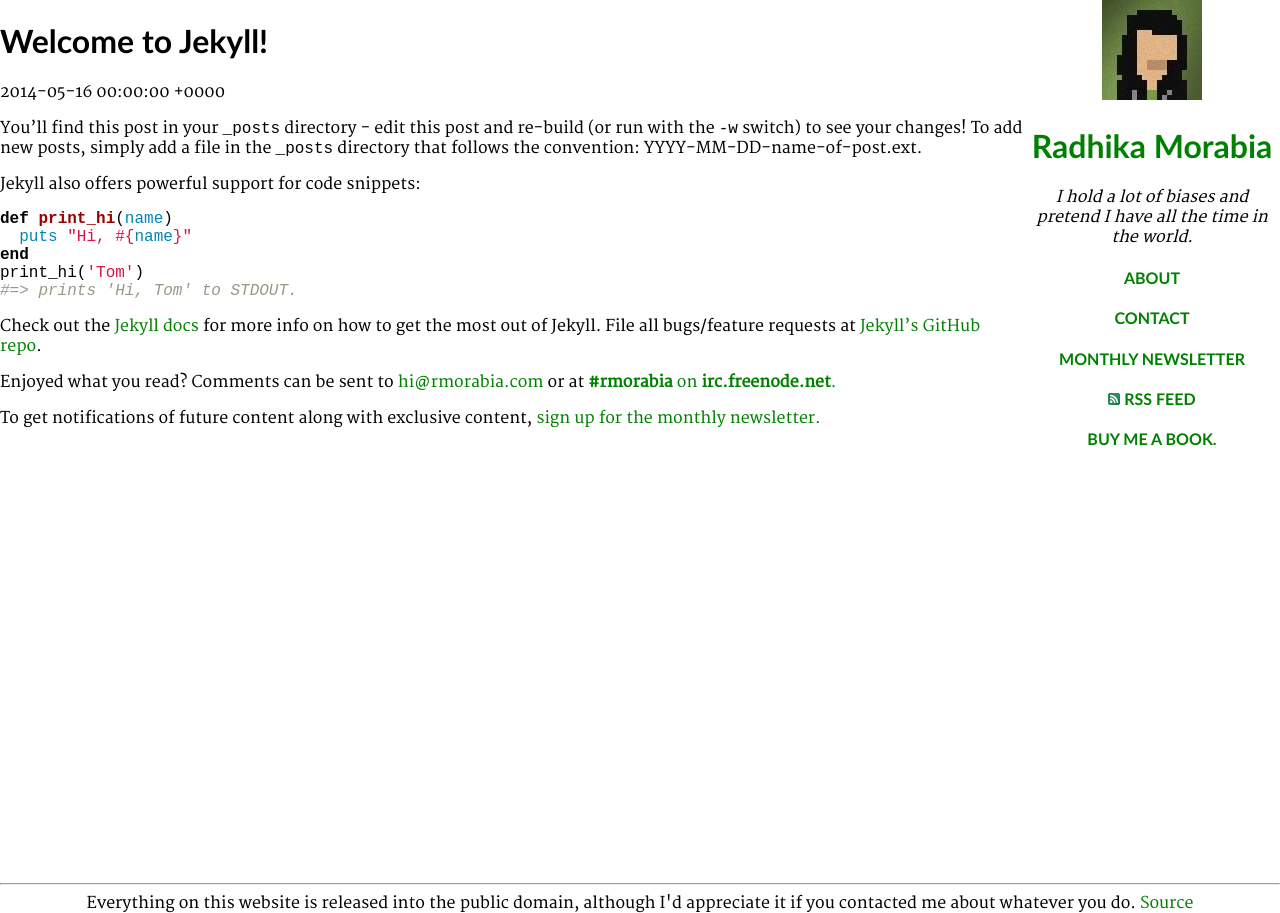
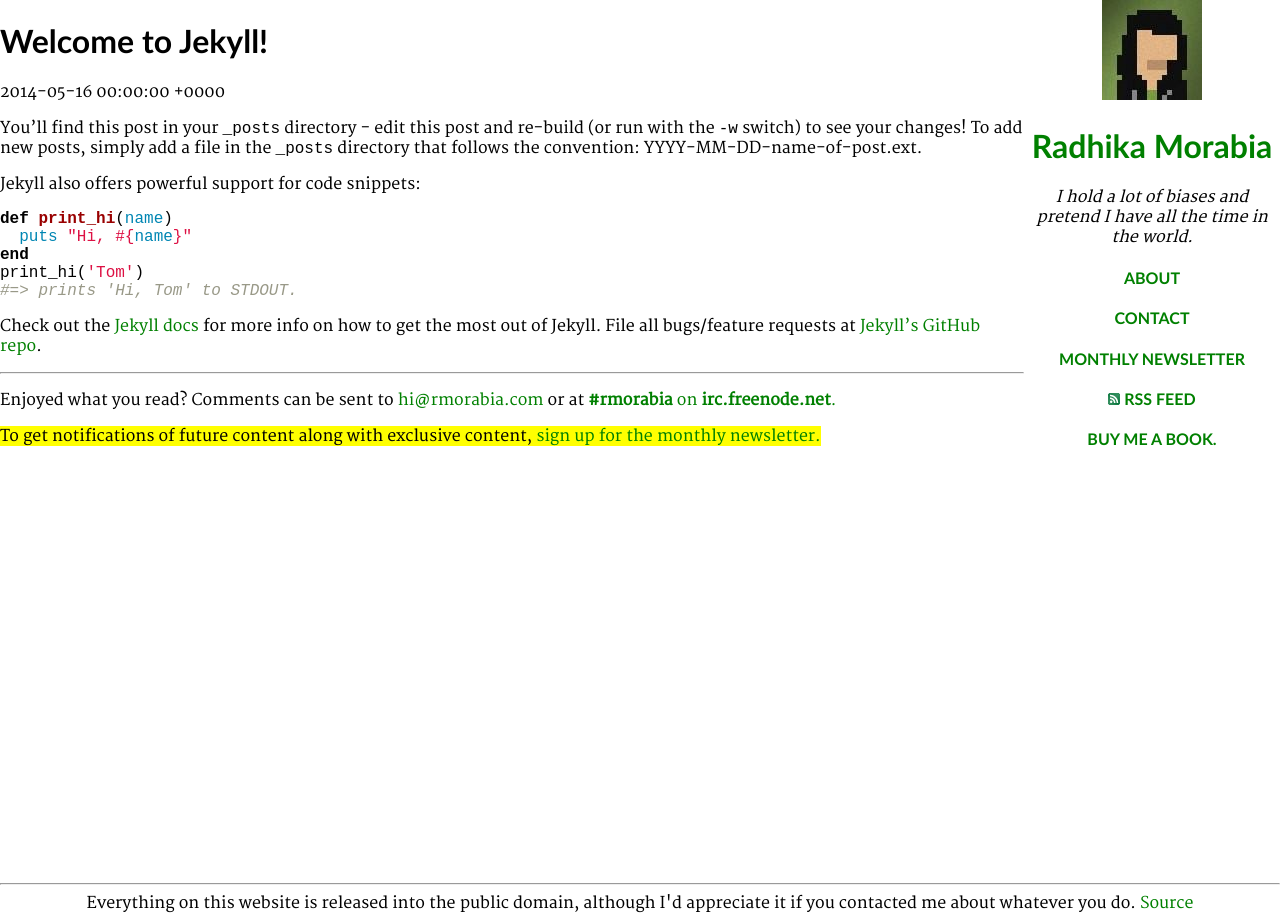
Before and after one commit to rmorabia/radhika.dev, a Jekyll site: the page built from _posts/2013-12-11-welcome-to-jekyll.markdown, in a window 1280 px wide. Built offline with Jekyll 4.4.1, drawn with Linux system fonts in a browser that asks for light colours; Markdown is read by kramdown in place of the engine named in the settings.

Commit message:
okay woo final post design

```diff
--- a/_layouts/post.html
+++ b/_layouts/post.html
@@ -9,6 +9,8 @@
 {{ content }}
 </div>
 
+<hr />
+
 <p>Enjoyed what you read? Comments can be sent to <a href="mailto:hi@rmorabia.com">hi@rmorabia.com</a> or at <a href="/contact.html"><b>#rmorabia</b> on <b>irc.freenode.net</b>.</a></p>
 
-<p>To get notifications of future content along with exclusive content, <a href="http://mad.ly/signups/103121/join">sign up for the monthly newsletter.</a></p>
+<p><mark>To get notifications of future content along with exclusive content, <a href="http://mad.ly/signups/103121/join">sign up for the monthly newsletter.</mark></a></p>
```
